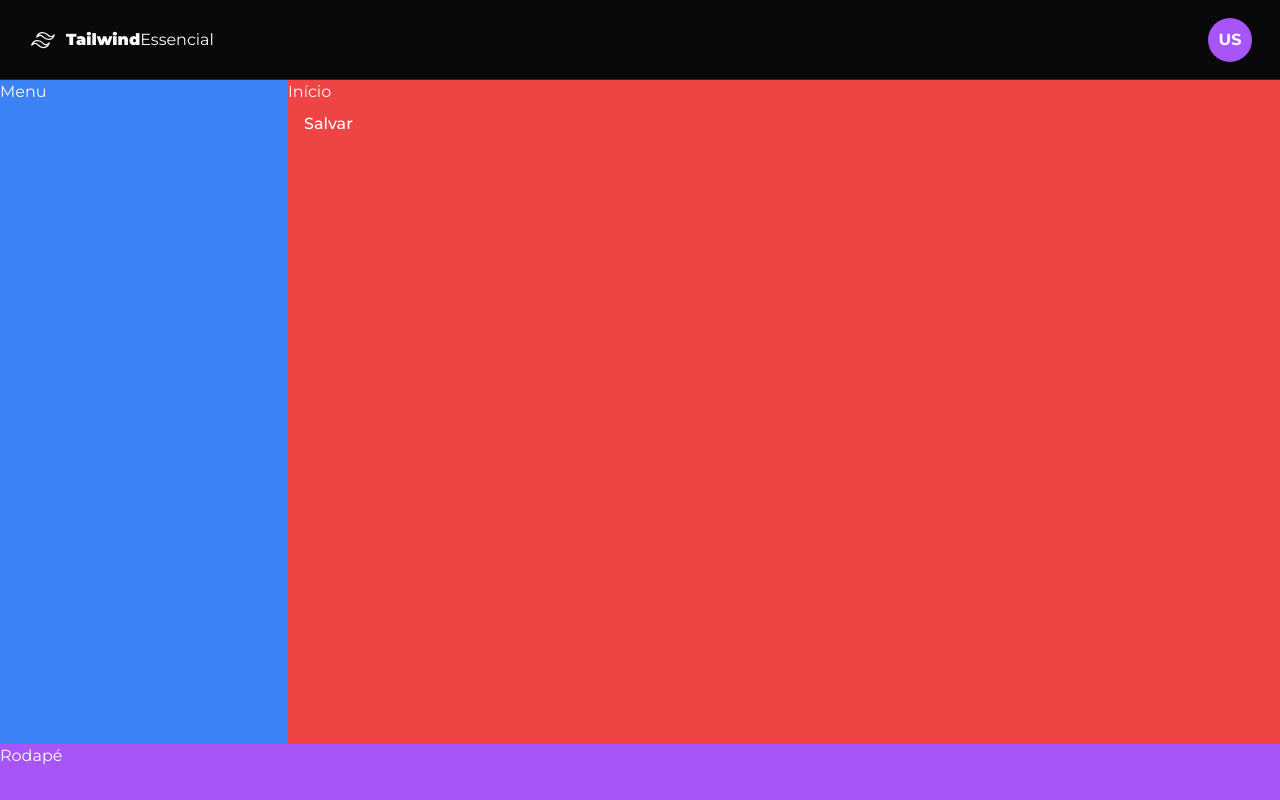
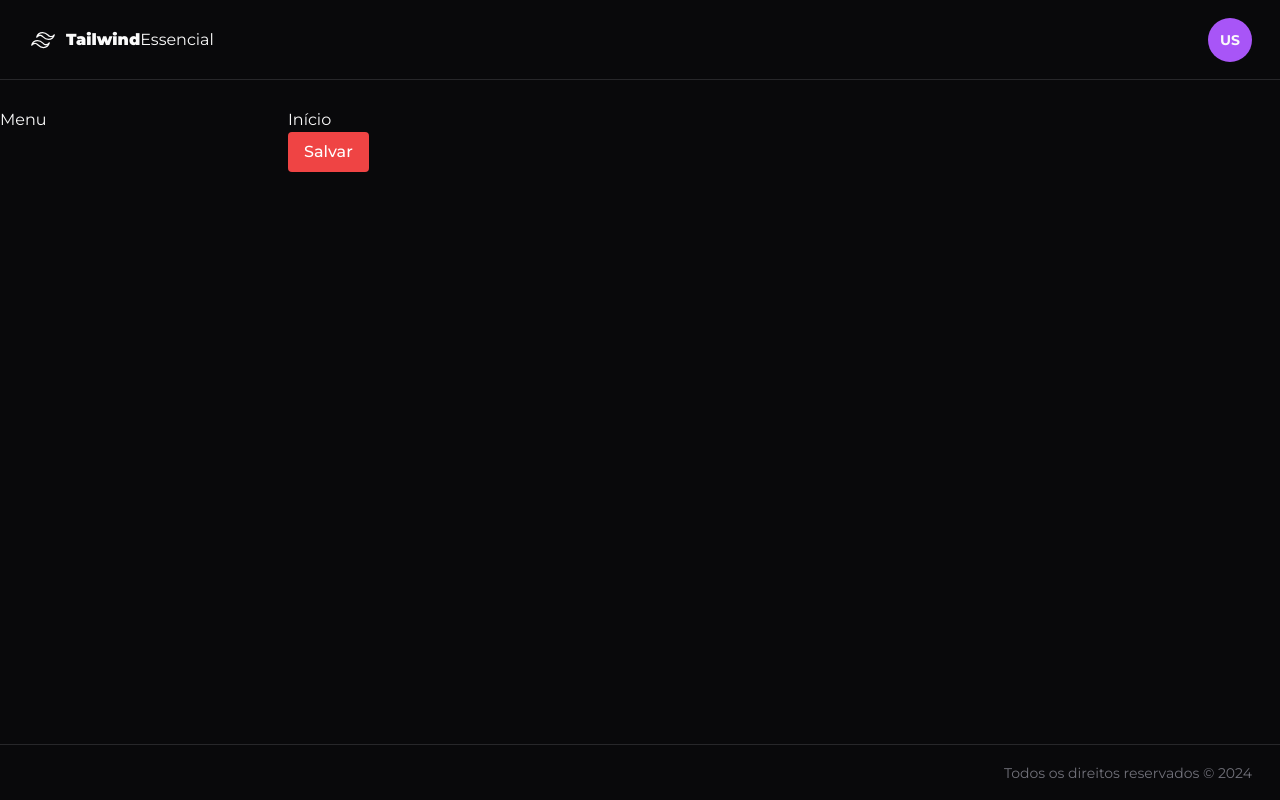
Before and after one commit to devkauah/landing_page, a Next.js app: page / in a window 1280 px wide. Built offline with nearby package versions, Linux system fonts and the light colour scheme.

Commit message:
rodapé pronto

```diff
--- a/src/components/template/Cabecalho.tsx
+++ b/src/components/template/Cabecalho.tsx
@@ -2,20 +2,22 @@ import Logo from "./Logo";
 import MenuUsuario from "./MenuUsuario";
 
 export interface CabecalhoProps {
-    className?:string;
+  className?: string;
 }
 
-export default function Cabecalho(props:CabecalhoProps) {
+export default function Cabecalho(props: CabecalhoProps) {
   return (
     <header
-            className={
-                `flex justify-between items-center px-7
+      className={`
+        flex justify-between items-center px-7
         border-b border-zinc-800
-                ${ props.className ?? '' }`
-            }
+        ${props.className ?? ''}
+      `}
     >
+      <div className="flex justify-between items-center boxed">
         <Logo />
         <MenuUsuario />
+      </div>
     </header>
   )
 }
--- a/src/components/template/Menu.tsx
+++ b/src/components/template/Menu.tsx
@@ -6,7 +6,7 @@ export interface MenuProps {
 
 export default function Menu(props:MenuProps) {
     return (
-        <aside className={`bg-blue-500 ${ props.className ?? '' }`}>
+        <aside className={`${ props.className ?? '' }`}>
             <nav>Menu</nav>
         </aside>
     )
--- a/src/components/template/MenuUsuario.tsx
+++ b/src/components/template/MenuUsuario.tsx
@@ -36,10 +36,10 @@ import {
         <DropdownMenuTrigger asChild>
           <div
             className="
-              flex items-center justify-center
+              flex items-center justify-center cursor-pointer
               w-11 h-11 bg-purple-500 rounded-full
           ">
-            <span className="font-bold">US</span>
+            <span className="text-sm font-bold">US</span>
           </div>
         </DropdownMenuTrigger>
         <DropdownMenuContent className="w-56">
--- a/src/components/template/Pagina.tsx
+++ b/src/components/template/Pagina.tsx
@@ -12,8 +12,8 @@ export default function Pagina(props:PaginaProps) {
         <div className="flex flex-col min-h-screen">
             <Cabecalho className="h-20"/>
             <div className="flex-1 flex boxed">
-                <Menu className="w-72"/>
-                <main className="flex-1 bg-red-500">{ props.children }</main>
+                <Menu className="w-72 py-7"/>
+                <main className="flex-1 py-7">{ props.children }</main>
             </div>
             <Rodape className="h-14"/>
         </div>
--- a/src/components/template/Rodape.tsx
+++ b/src/components/template/Rodape.tsx
@@ -5,6 +5,16 @@ export interface RodapeProps {
 
 export default function Rodape(props:RodapeProps) {
     return (
-        <footer className={`bg-purple-500 ${ props.className ?? '' }`}>Rodapé</footer>
+        <footer
+            className={`
+                flex items-center px-7
+                text-zinc-500 text-sm border-t border-zinc-800
+                ${ props.className ?? '' }
+            `}
+        >
+            <div className="flex justify-end boxed">
+                Todos os direitos reservados &copy; {new Date().getFullYear()}
+            </div>
+        </footer>
     )
 };
```
Lines whose indentation alone changed are shown as unchanged.
